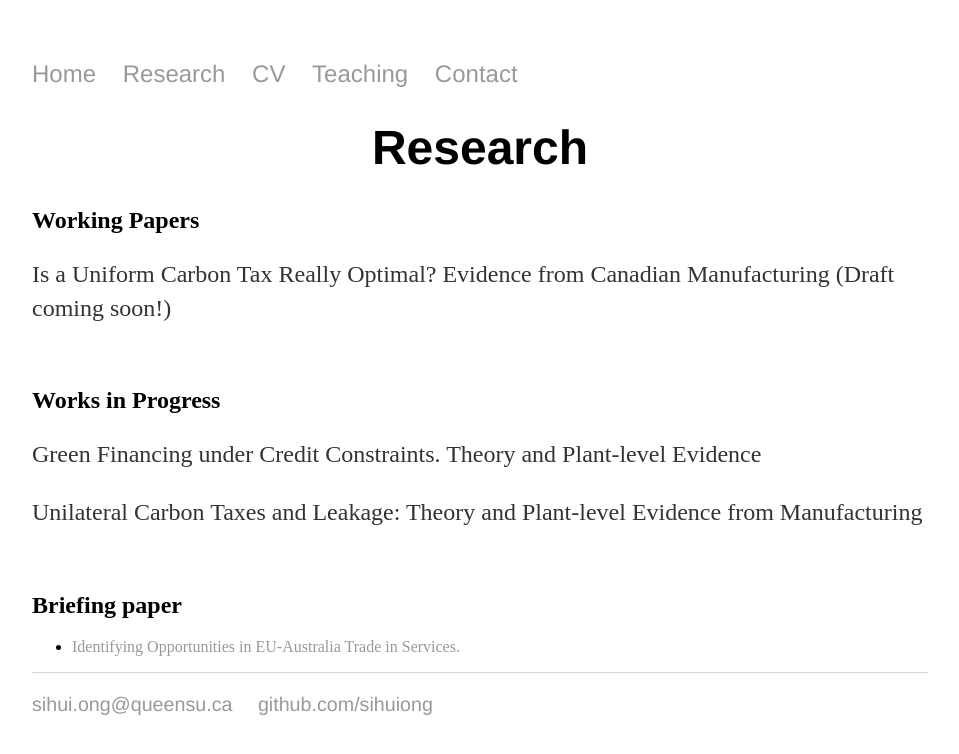
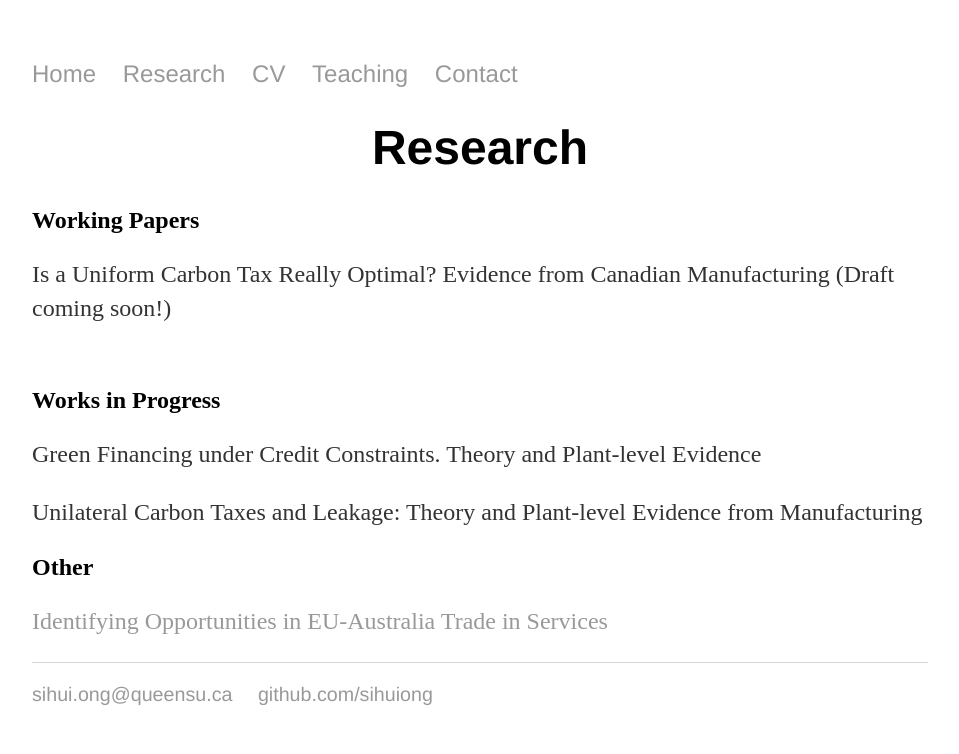
Before and after one commit to SihuiOng/SihuiOng.github.io, a Jekyll site: the page built from research/index.html, in a window 1280 px wide. Shown: the top 754 px of the page, without its empty margins (160-1119 px from the left). Built offline with Jekyll 4.4.1, drawn with Linux system fonts in a browser that asks for light colours.

Commit message:
Update index.html

```diff
--- a/research/index.html
+++ b/research/index.html
@@ -14,10 +14,11 @@
 
         <p> Unilateral Carbon Taxes and Leakage: Theory and Plant-level Evidence from Manufacturing </p>
 
-	<br>
-	<h2>Briefing paper</h2>
-        <ul class="contacts">
-	   <li><a href="   https://drive.google.com/file/d/1y2tZ8J1_DfuNYndQ5GM7dILHbVCN5okA/view?usp=share_link"target="_blank">Identifying Opportunities in EU-Australia Trade in Services.</a></li>
-    	</ul>
+	<h2>Other</h2>
+	<p>
+	<a href=https://drive.google.com/file/d/1y2tZ8J1_DfuNYndQ5GM7dILHbVCN5okA/view?usp=share_link"target="_blank">Identifying Opportunities in EU-Australia Trade in Services </a> <br>
+  	</p>
+
+
 
 </div>
```
